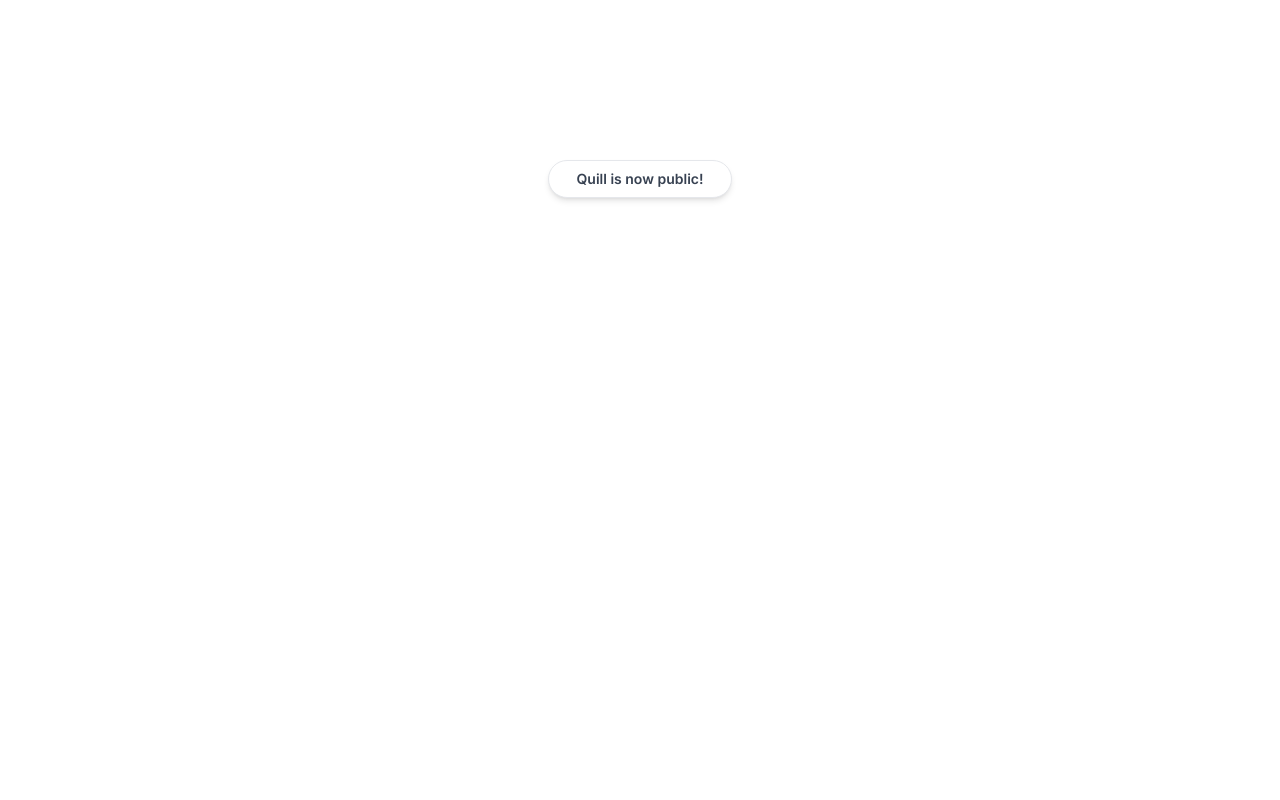
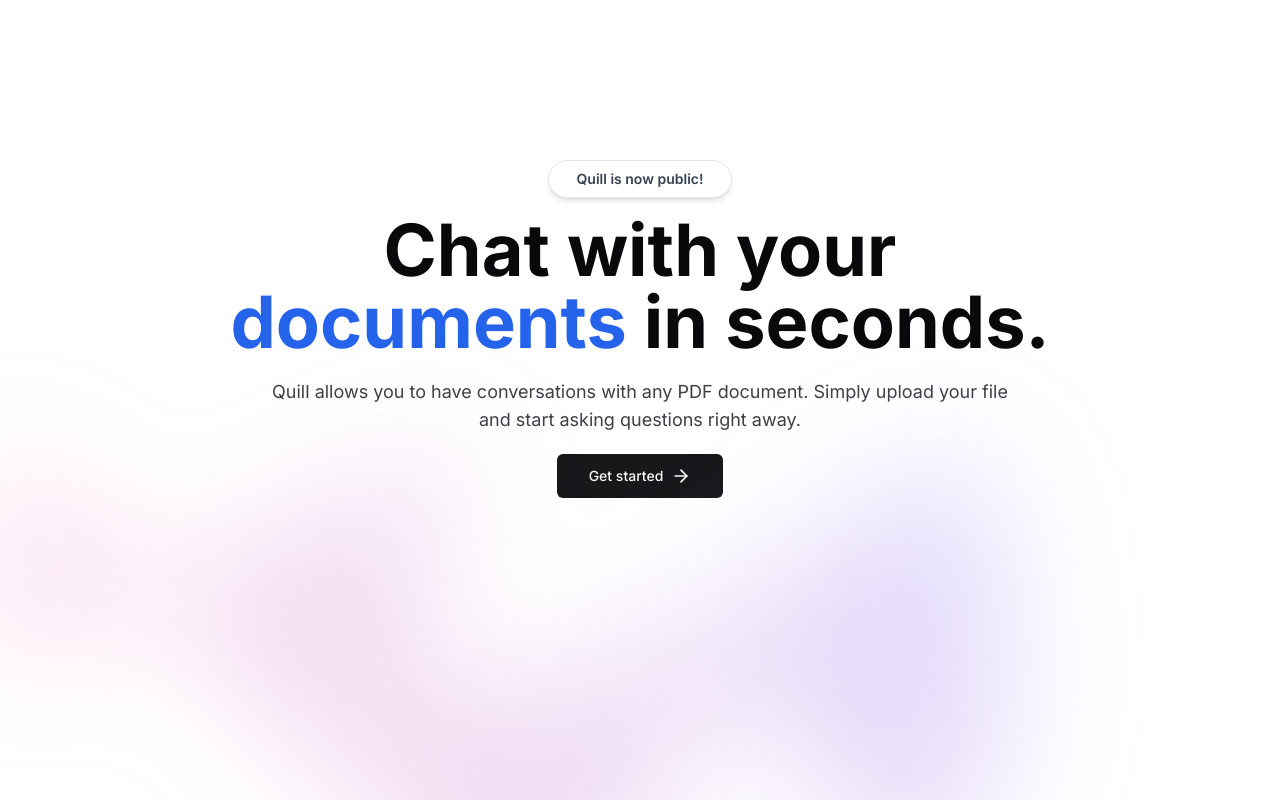
Before and after one commit to Sruo4/quill, a Next.js app: page / in a window 1280 px wide. Shown: the top 800 px of the page. Built offline with nearby package versions, Linux system fonts and the light colour scheme.

Commit message:
引入lucide-react图标库， radix-ui库 部分完成landing page

```diff
--- a/package.json
+++ b/package.json
@@ -9,8 +9,11 @@
     "lint": "next lint"
   },
   "dependencies": {
+    "@radix-ui/react-slot": "^1.1.0",
     "@tailwindcss/typography": "^0.5.13",
+    "class-variance-authority": "^0.7.0",
     "clsx": "^2.1.1",
+    "lucide-react": "^0.417.0",
     "next": "14.2.5",
     "react": "^18",
     "react-dom": "^18",
--- a/src/app/globals.css
+++ b/src/app/globals.css
@@ -2,28 +2,27 @@
 @tailwind components;
 @tailwind utilities;
 
-
 @layer base {
   :root {
     --background: 0 0% 100%;
-    --foreground: 222.2 84% 4.9%;
+    --foreground: 240 10% 3.9%;
     --card: 0 0% 100%;
-    --card-foreground: 222.2 84% 4.9%;
+    --card-foreground: 240 10% 3.9%;
     --popover: 0 0% 100%;
-    --popover-foreground: 222.2 84% 4.9%;
-    --primary: 221.2 83.2% 53.3%;
-    --primary-foreground: 210 40% 98%;
-    --secondary: 210 40% 96.1%;
-    --secondary-foreground: 222.2 47.4% 11.2%;
-    --muted: 210 40% 96.1%;
-    --muted-foreground: 215.4 16.3% 46.9%;
-    --accent: 210 40% 96.1%;
-    --accent-foreground: 222.2 47.4% 11.2%;
+    --popover-foreground: 240 10% 3.9%;
+    --primary: 240 5.9% 10%;
+    --primary-foreground: 0 0% 98%;
+    --secondary: 240 4.8% 95.9%;
+    --secondary-foreground: 240 5.9% 10%;
+    --muted: 240 4.8% 95.9%;
+    --muted-foreground: 240 3.8% 46.1%;
+    --accent: 240 4.8% 95.9%;
+    --accent-foreground: 240 5.9% 10%;
     --destructive: 0 84.2% 60.2%;
-    --destructive-foreground: 210 40% 98%;
-    --border: 214.3 31.8% 91.4%;
-    --input: 214.3 31.8% 91.4%;
-    --ring: 221.2 83.2% 53.3%;
+    --destructive-foreground: 0 0% 98%;
+    --border: 240 5.9% 90%;
+    --input: 240 5.9% 90%;
+    --ring: 240 10% 3.9%;
     --radius: 0.5rem;
     --chart-1: 12 76% 61%;
     --chart-2: 173 58% 39%;
@@ -33,25 +32,25 @@
   }
 
   .dark {
-    --background: 222.2 84% 4.9%;
-    --foreground: 210 40% 98%;
-    --card: 222.2 84% 4.9%;
-    --card-foreground: 210 40% 98%;
-    --popover: 222.2 84% 4.9%;
-    --popover-foreground: 210 40% 98%;
-    --primary: 217.2 91.2% 59.8%;
-    --primary-foreground: 222.2 47.4% 11.2%;
-    --secondary: 217.2 32.6% 17.5%;
-    --secondary-foreground: 210 40% 98%;
-    --muted: 217.2 32.6% 17.5%;
-    --muted-foreground: 215 20.2% 65.1%;
-    --accent: 217.2 32.6% 17.5%;
-    --accent-foreground: 210 40% 98%;
+    --background: 240 10% 3.9%;
+    --foreground: 0 0% 98%;
+    --card: 240 10% 3.9%;
+    --card-foreground: 0 0% 98%;
+    --popover: 240 10% 3.9%;
+    --popover-foreground: 0 0% 98%;
+    --primary: 0 0% 98%;
+    --primary-foreground: 240 5.9% 10%;
+    --secondary: 240 3.7% 15.9%;
+    --secondary-foreground: 0 0% 98%;
+    --muted: 240 3.7% 15.9%;
+    --muted-foreground: 240 5% 64.9%;
+    --accent: 240 3.7% 15.9%;
+    --accent-foreground: 0 0% 98%;
     --destructive: 0 62.8% 30.6%;
-    --destructive-foreground: 210 40% 98%;
-    --border: 217.2 32.6% 17.5%;
-    --input: 217.2 32.6% 17.5%;
-    --ring: 224.3 76.3% 48%;
+    --destructive-foreground: 0 0% 98%;
+    --border: 240 3.7% 15.9%;
+    --input: 240 3.7% 15.9%;
+    --ring: 240 4.9% 83.9%;
     --chart-1: 220 70% 50%;
     --chart-2: 160 60% 45%;
     --chart-3: 30 80% 55%;
@@ -59,3 +58,12 @@
     --chart-5: 340 75% 55%;
   }
 }
+
+@layer base {
+  * {
+    @apply border-border;
+  }
+  body {
+    @apply bg-background text-foreground;
+  }
+}
--- a/src/app/page.tsx
+++ b/src/app/page.tsx
@@ -1,7 +1,11 @@
 import MaxWidthWrapper from "@/components/MaxWidthWrapper";
+import { Button, buttonVariants } from "@/components/ui/button";
+import { ArrowRight } from "lucide-react";
+import Link from "next/link";
 
 export default function Home() {
   return (
+    <>
       <MaxWidthWrapper className="mb-12 mt-28 sm:mt-40 flex flex-col items-center justify-center text-center">
         <div
           className="mx-auto mb-4 flex max-w-fit items-center justify-center space-x-2 overflow-hidden rounded-full
@@ -12,6 +16,43 @@
             Quill is now public!
           </p>
         </div>
+        <h1 className="max-w-4xl text-5xl font-bold md:text-6xl lg:text-7xl">
+          Chat with your <span className="text-blue-600">documents</span> in
+          seconds.
+        </h1>
+        <p className="mt-5 max-w-prose text-zinc-700 sm:text-lg ">
+          Quill allows you to have conversations with any PDF document. Simply
+          upload your file and start asking questions right away.
+        </p>
+        <Link
+          className={buttonVariants({
+            size: "lg",
+            className: "mt-5",
+          })}
+          href="/dashboard"
+          target="_blank"
+        >
+          Get started
+          <ArrowRight className="ml-2 h-5 w-5" />
+        </Link>
+        {/* <Button>Get Start <ArrowRight className="ml-2 h-5 w-5" /> </Button> */}
       </MaxWidthWrapper>
+
+      {/* value proposition section */}
+      <div>
+        <div className="relative isolate ">
+          <div aria-hidden="true" className="pointer-events-none absolute inset-x-0 -top-40 -z-10 transform-gpu overflow-hidden blur-3xl sm:-top-80">
+            <div style={{
+              clipPath:
+              'polygon(74.1% 44.1%, 100% 61.6%, 97.5% 26.9%, 85.5% 0.1%, 80.7% 2%, 72.5% 32.5%, 60.2% 62.4%, 52.4% 68.1%, 47.5% 58.3%, 45.2% 34.5%, 27.5% 76.7%, 0.1% 64.9%, 17.9% 100%, 27.6% 76.8%, 76.1% 97.7%, 74.1% 44.1%)',
+            }} className="relative left-[calc(50%-11rem)] aspect-[1155/678] w-[36.125rem] -translate-x-1/2 rotate-[30deg] bg-gradient-to-tr from-[#ff80b5] to-[#9089fc] opacity-30 sm:left-[calc(50%-30rem] sm:w-[72.1875rem]"></div>
+
+          </div>
+        </div>
+        <div className="">
+
+        </div>
+      </div>
+    </>
   );
 }
--- /dev/null
+++ b/src/components/ui/button.tsx
@@ -0,0 +1,56 @@
+import * as React from "react"
+import { Slot } from "@radix-ui/react-slot"
+import { cva, type VariantProps } from "class-variance-authority"
+
+import { cn } from "@/lib/utils"
+
+const buttonVariants = cva(
+  "inline-flex items-center justify-center whitespace-nowrap rounded-md text-sm font-medium ring-offset-background transition-colors focus-visible:outline-none focus-visible:ring-2 focus-visible:ring-ring focus-visible:ring-offset-2 disabled:pointer-events-none disabled:opacity-50",
+  {
+    variants: {
+      variant: {
+        default: "bg-primary text-primary-foreground hover:bg-primary/90",
+        destructive:
+          "bg-destructive text-destructive-foreground hover:bg-destructive/90",
+        outline:
+          "border border-input bg-background hover:bg-accent hover:text-accent-foreground",
+        secondary:
+          "bg-secondary text-secondary-foreground hover:bg-secondary/80",
+        ghost: "hover:bg-accent hover:text-accent-foreground",
+        link: "text-primary underline-offset-4 hover:underline",
+      },
+      size: {
+        default: "h-10 px-4 py-2",
+        sm: "h-9 rounded-md px-3",
+        lg: "h-11 rounded-md px-8",
+        icon: "h-10 w-10",
+      },
+    },
+    defaultVariants: {
+      variant: "default",
+      size: "default",
+    },
+  }
+)
+
+export interface ButtonProps
+  extends React.ButtonHTMLAttributes<HTMLButtonElement>,
+    VariantProps<typeof buttonVariants> {
+  asChild?: boolean
+}
+
+const Button = React.forwardRef<HTMLButtonElement, ButtonProps>(
+  ({ className, variant, size, asChild = false, ...props }, ref) => {
+    const Comp = asChild ? Slot : "button"
+    return (
+      <Comp
+        className={cn(buttonVariants({ variant, size, className }))}
+        ref={ref}
+        {...props}
+      />
+    )
+  }
+)
+Button.displayName = "Button"
+
+export { Button, buttonVariants }
--- a/src/lib/utils.ts
+++ b/src/lib/utils.ts
@@ -1,6 +1,6 @@
-import clsx, { ClassValue } from "clsx";
-import { twMerge } from "tailwind-merge";
+import { type ClassValue, clsx } from "clsx"
+import { twMerge } from "tailwind-merge"
 
 export function cn(...inputs: ClassValue[]) {
-  return twMerge(clsx(inputs));
+  return twMerge(clsx(inputs))
 }
--- a/tailwind.config.ts
+++ b/tailwind.config.ts
@@ -1,12 +1,14 @@
-import type { Config } from "tailwindcss";
+import type { Config } from "tailwindcss"
 
-const config: Config = {
-  darkMode: "class",
+const config = {
+  darkMode: ["class"],
   content: [
-    "./src/pages/**/*.{js,ts,jsx,tsx,mdx}",
-    "./src/components/**/*.{js,ts,jsx,tsx,mdx}",
-    "./src/app/**/*.{js,ts,jsx,tsx,mdx}",
-  ],
+    './pages/**/*.{ts,tsx}',
+    './components/**/*.{ts,tsx}',
+    './app/**/*.{ts,tsx}',
+    './src/**/*.{ts,tsx}',
+	],
+  prefix: "",
   theme: {
     container: {
       center: true,
@@ -16,9 +18,6 @@
       },
     },
     extend: {
-      maxWidth: {
-        "8xl": "1408px",
-      },
       colors: {
         border: "hsl(var(--border))",
         input: "hsl(var(--input))",
@@ -70,11 +69,12 @@
         },
       },
       animation: {
-        "accordion-down": "accordion-down 200ms ease-out",
-        "accordion-up": "accordion-up 200ms ease-out",
+        "accordion-down": "accordion-down 0.2s ease-out",
+        "accordion-up": "accordion-up 0.2s ease-out",
       },
     },
   },
-  plugins: [require("tailwindcss-animate"), require("@tailwindcss/typography")],
-};
-export default config;
+  plugins: [require("tailwindcss-animate")],
+} satisfies Config
+
+export default config
```
Also changed, not shown: components.json (added), 1 other file (tests, documents, lock files or other folders). Lines whose indentation alone changed are shown as unchanged.
